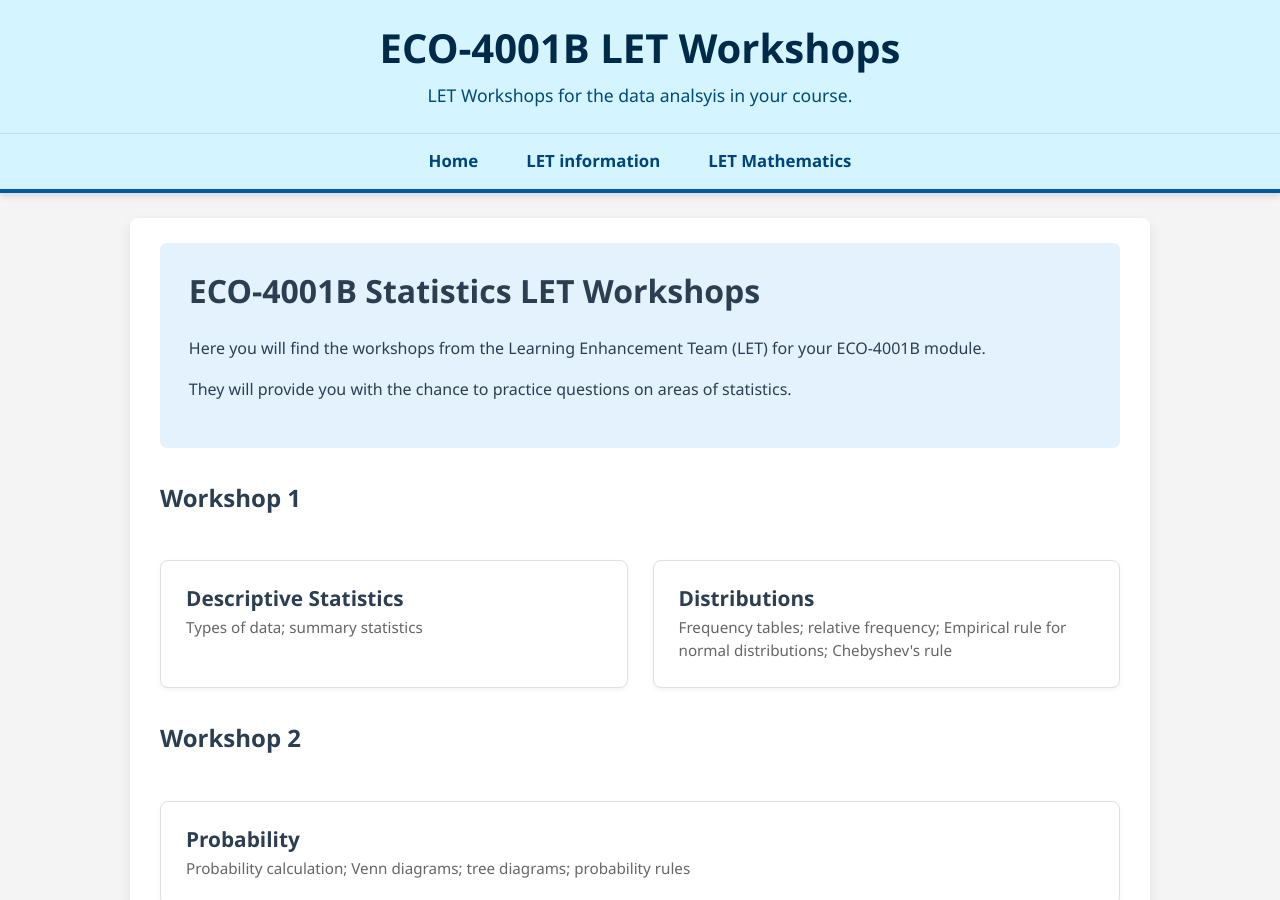
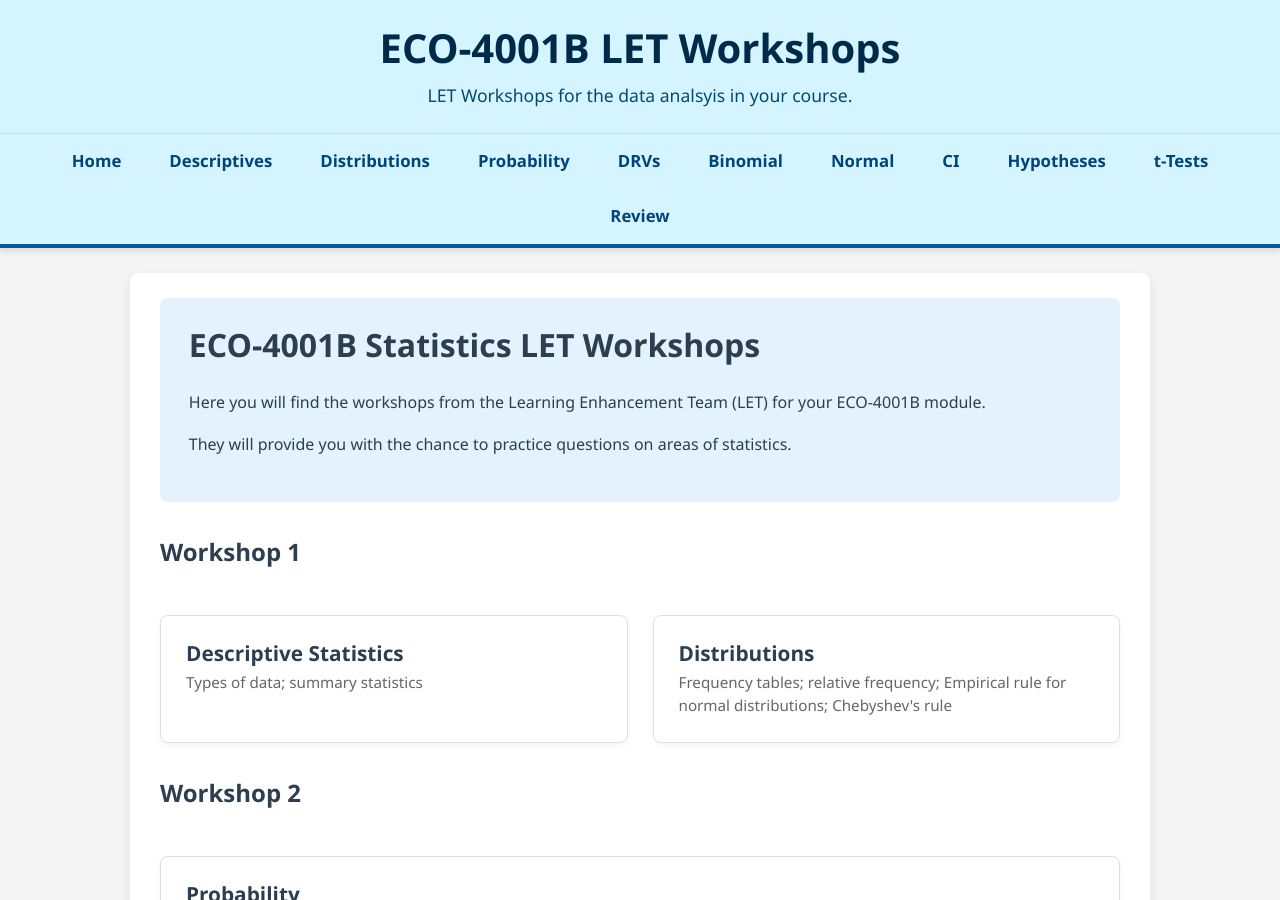
Before and after one commit to probe973/eco-4001b, a Jekyll site: the page built from index.md, in a window 1280 px wide and 900 px high. Built offline with Jekyll 4.4.1, drawn with Linux system fonts in a browser that asks for light colours.

Commit message:
Update default.html

```diff
--- a/_layouts/default.html
+++ b/_layouts/default.html
@@ -33,8 +33,16 @@
         <ul>
             <!-- CORRECTED: Navigation links now use relative_url to point to the right place -->
             <li><a href="{{ "/" | relative_url }}">Home</a></li>
-            <li><a href="https://my.uea.ac.uk/divisions/library-and-learning-enhancement/learning-enhancement" target="_blank">LET information</a></li>
-            <li><a href="https://my.uea.ac.uk/divisions/library-and-learning-enhancement/learning-enhancement/resources/maths-and-statistics" target="_blank">LET Mathematics</a></li>
+            <li><a href="{{ "/descriptive/" | relative_url }}">Descriptives</a></li>
+            <li><a href="{{ "/distributions/" | relative_url }}">Distributions</a></li>
+            <li><a href="{{ "/probability/" | relative_url }}">Probability</a></li>
+            <li><a href="{{ "/drv/" | relative_url }}">DRVs</a></li>
+            <li><a href="{{ "/binomial/" | relative_url }}">Binomial</a></li>
+            <li><a href="{{ "/normal/" | relative_url }}">Normal</a></li>
+            <li><a href="{{ "/confidence/" | relative_url }}">CI</a></li>
+            <li><a href="{{ "/hypothesis/" | relative_url }}">Hypotheses</a></li>
+            <li><a href="{{ "/t/" | relative_url }}">t-Tests</a></li>
+            <li><a href="{{ "/review/" | relative_url }}">Review</a></li>
         </ul>
     </nav>
 
```
